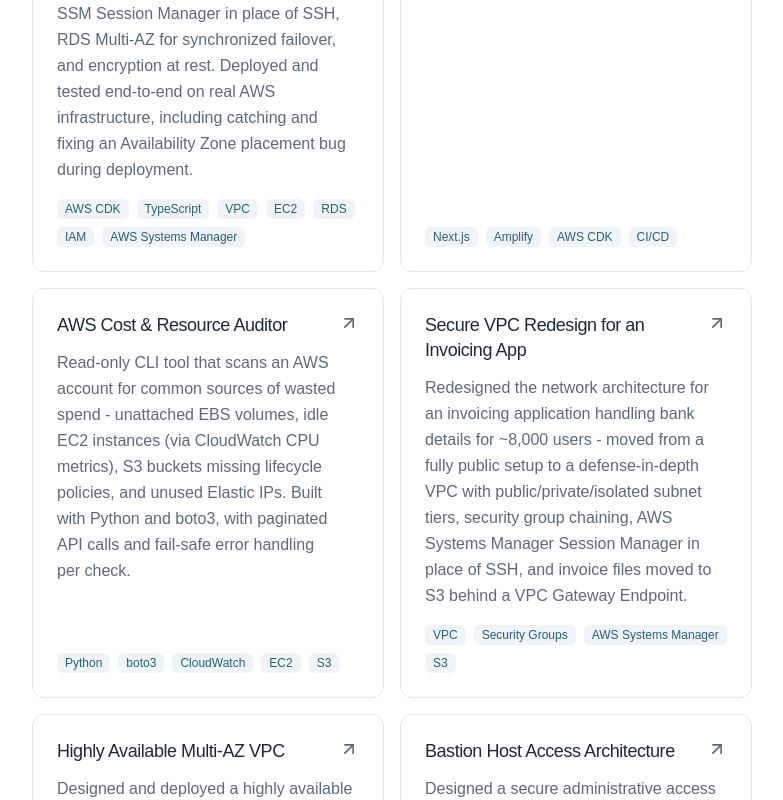
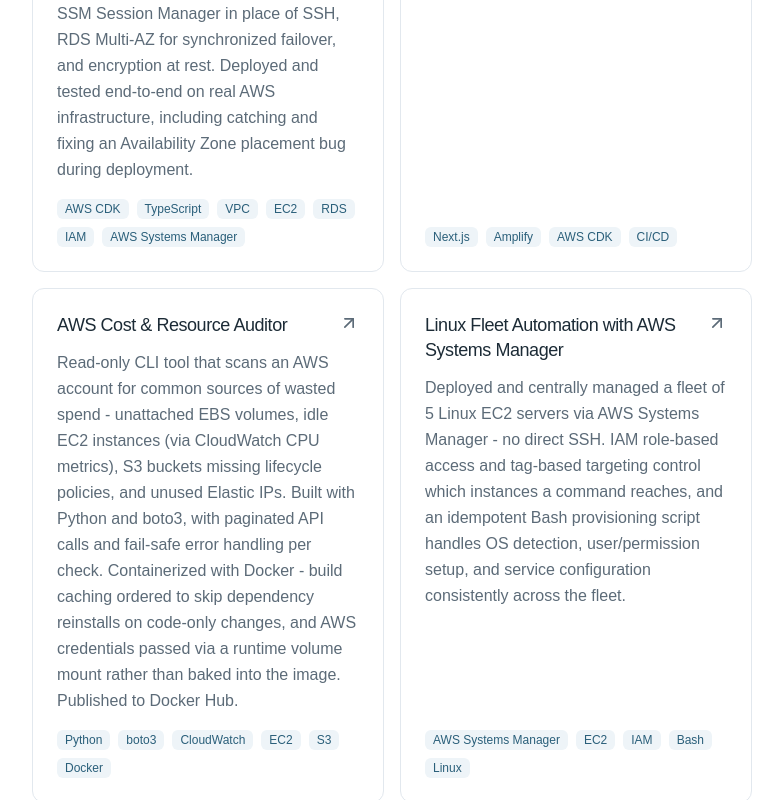
Before and after one commit to fatemehfeizipour/nextjs-portfolio-amplify, a Next.js app in the folder my-portfolio/: page / in a window 1280 px wide. Shown: the part 2000-2800 px from the top of the page, without its empty margins (248-1031 px from the left). Built offline with nearby package versions, Linux system fonts and the light colour scheme.

Commit message:
modify page

```diff
--- a/my-portfolio/app/page.tsx
+++ b/my-portfolio/app/page.tsx
@@ -37,6 +37,7 @@ const skills = [
   "CloudFormation",
   "AWS Systems Manager",
   "AWS CLI",
+  "Docker",
   "TypeScript",
   "Python",
   "boto3",
@@ -86,69 +87,19 @@ const projects: Project[] = [
     stack: ["Next.js", "Amplify", "AWS CDK", "CI/CD"],
     link: "https://github.com/fatemehfeizipour/nextjs-portfolio-amplify",
   },
-  {
+{
     title: "AWS Cost & Resource Auditor",
     description:
-      "Read-only CLI tool that scans an AWS account for common sources of wasted spend - unattached EBS volumes, idle EC2 instances (via CloudWatch CPU metrics), S3 buckets missing lifecycle policies, and unused Elastic IPs. Built with Python and boto3, with paginated API calls and fail-safe error handling per check.",
-    stack: ["Python", "boto3", "CloudWatch", "EC2", "S3"],
+      "Read-only CLI tool that scans an AWS account for common sources of wasted spend - unattached EBS volumes, idle EC2 instances (via CloudWatch CPU metrics), S3 buckets missing lifecycle policies, and unused Elastic IPs. Built with Python and boto3, with paginated API calls and fail-safe error handling per check. Containerized with Docker - build caching ordered to skip dependency reinstalls on code-only changes, and AWS credentials passed via a runtime volume mount rather than baked into the image. Published to Docker Hub.",
+    stack: ["Python", "boto3", "CloudWatch", "EC2", "S3", "Docker"],
     link: "https://github.com/fatemehfeizipour/aws-cost-auditor",
   },
-  {
-    title: "Secure VPC Redesign for an Invoicing App",
+{
+    title: "Linux Fleet Automation with AWS Systems Manager",
     description:
-      "Redesigned the network architecture for an invoicing application handling bank details for ~8,000 users - moved from a fully public setup to a defense-in-depth VPC with public/private/isolated subnet tiers, security group chaining, AWS Systems Manager Session Manager in place of SSH, and invoice files moved to S3 behind a VPC Gateway Endpoint.",
-    stack: ["VPC", "Security Groups", "AWS Systems Manager", "S3"],
-    link: "https://www.linkedin.com/posts/fatemeh-feyzipour_aws-cloudsecurity-terraform-activity-7484165129354506240--UOa?utm_source=share&utm_medium=member_desktop&rcm=ACoAADOdEekBNejZcME7HcR483AQlDee7t4jnBU"
-  },
-  {
-    title: "Highly Available Multi-AZ VPC",
-    description:
-      "Designed and deployed a highly available AWS VPC as code with Terraform, spanning two Availability Zones with public and private subnets, NAT Gateways, an Internet Gateway, and full route table configuration.",
-    stack: ["Terraform", "VPC", "EC2"],
-    link: "https://github.com/fatemehfeizipour/Projects/tree/main/terraform-portfolio-project/terraform-VPC",
-  },
-  {
-    title: "Bastion Host Access Architecture",
-    description:
-      "Designed a secure administrative access pattern across two Availability Zones - SSH to a bastion host in the public subnet, then SSL to private EC2 instances - keeping private resources fully unreachable from the internet, with full public/private route table mapping.",
-    stack: ["VPC", "Bastion Host", "Route Tables", "NAT Gateway"],
-    link: "https://www.linkedin.com/posts/fatemeh-feyzipour_aws-cloudcomputing-cloudengineering-activity-7480596205891186688-wN3r?utm_source=share&utm_medium=member_desktop&rcm=ACoAADOdEekBNejZcME7HcR483AQlDee7t4jnBU"
-  },
-  {
-    title: "Static Website on S3 + CloudFront with Terraform",
-    description:
-      "Built and deployed a static website using Amazon S3 for storage and Amazon CloudFront for global content delivery, exploring multilayer S3 security.",
-    stack: ["Terraform", "CloudFront", "S3", "Multilayer S3 Security"],
-    link: "https://github.com/fatemehfeizipour/Projects/blob/main/terraform-portfolio-project/terraform-nextjs-blog/README.md",
-  },
-  {
-    title: "Infrastructure as Code with CloudFormation",
-    description:
-      "Designed and deployed AWS infrastructure using CloudFormation, including VPCs, subnets, EC2, IAM, Auto Scaling Groups, Load Balancers, and NAT Gateways.",
-    stack: ["CloudFormation", "VPC", "EC2"],
-    link: "https://github.com/fatemehfeizipour/Projects/tree/main/cloudformation-projects",
-  },
-  {
-    title: "A Video Sharing Platform - System Design",
-    description:
-      "Designed the architecture for a video-sharing platform covering the full upload-to-playback pipeline: S3 and Lambda for transcoding into multiple resolutions, Amazon Rekognition for content moderation, DynamoDB for metadata, API Gateway for auth and rate limiting, and CloudFront for low-latency delivery.",
-    stack: ["S3", "Lambda", "Rekognition", "DynamoDB", "API Gateway", "CloudFront"],
-    link: "https://www.linkedin.com/posts/fatemeh-feyzipour_aws-cloudcomputing-systemdesign-activity-7477097594838523904-M5F4?utm_source=share&utm_medium=member_desktop&rcm=ACoAADOdEekBNejZcME7HcR483AQlDee7t4jnBU"
-  },
-  {
-    title: "Traditional vs. Serverless Architecture",
-    description:
-      "Compared three architectural approaches for a scalable web application - horizontal scaling, vertical scaling, and a fully serverless design with API Gateway, Lambda, and EventBridge - weighing trade-offs in scalability, resilience, latency, and cost.",
-    stack: ["System Design", "Lambda", "API Gateway", "DynamoDB"],
-    link: "https://www.linkedin.com/posts/fatemeh-feyzipour_aws-cloudcomputing-systemdesign-activity-7477097594838523904-M5F4?utm_source=share&utm_medium=member_desktop&rcm=ACoAADOdEekBNejZcME7HcR483AQlDee7t4jnBU"
-
-  },
-  {
-    title: "Asynchronous Messaging with SQS + SNS",
-    description:
-      "Implemented a decoupled order-processing pattern: producer publishes messages to an SQS queue, a consumer processes and deletes them via long polling, with SNS fan-out for downstream notifications. Demonstrates async processing and loose coupling between services.",
-    stack: ["SQS", "SNS", "Python", "boto3"],
-    link: "https://github.com/fatemehfeizipour/Projects/tree/main/aws-sqs-project",
+      "Deployed and centrally managed a fleet of 5 Linux EC2 servers via AWS Systems Manager - no direct SSH. IAM role-based access and tag-based targeting control which instances a command reaches, and an idempotent Bash provisioning script handles OS detection, user/permission setup, and service configuration consistently across the fleet.",
+    stack: ["AWS Systems Manager", "EC2", "IAM", "Bash", "Linux"],
+    link: "https://github.com/fatemehfeizipour/<repo-name>",
   },
 ]
 
```
